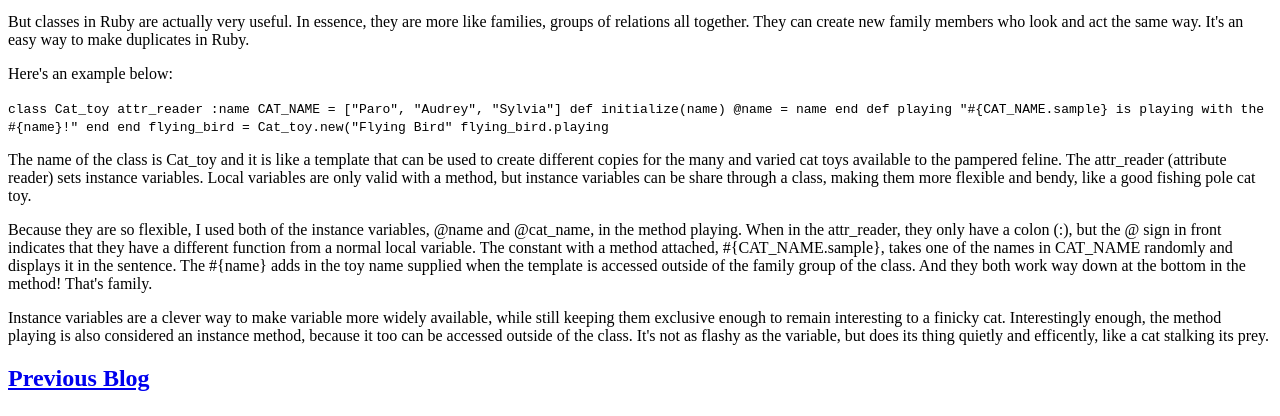
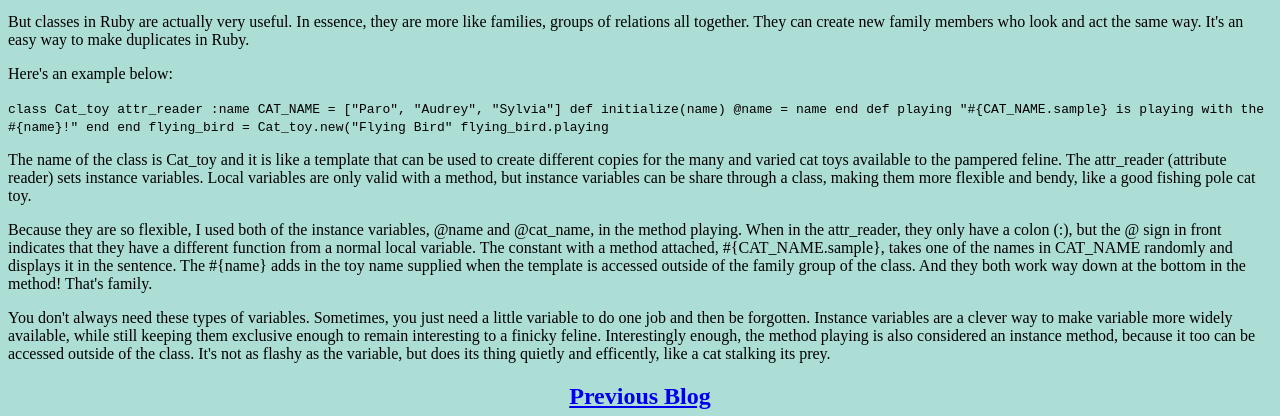
Before and after one commit to abriceland/abriceland.github.io, a plain HTML site: page blog/ruby-classes.html in a window 1280 px wide. Shown: the part 345-761 px from the top of the page. Drawn offline with Linux system fonts and the light colour scheme.

Commit message:
Make changes

```diff
--- a/blog/ruby-classes.html
+++ b/blog/ruby-classes.html
@@ -2,6 +2,8 @@
 <html>
 <head>
 	<title>Header</title>
+	   <meta charset="UTF-8">
+       <link rel="stylesheet" type="text/css" href="../../stylesheets/blog.css">
 </head>
 
 <body>
@@ -58,7 +60,7 @@
 			<p>Because they are so flexible, I used both of the instance variables, @name and @cat_name, in the method playing.  When in the attr_reader, they only have a colon (:), but the @ sign in front indicates that they have a different function from a normal local variable.  The constant with a method attached, #{CAT_NAME.sample}, takes one of the names in CAT_NAME randomly and displays it in the sentence.  The #{name} adds in the toy name supplied when the template is accessed outside of the family group of the class.  And they both work way down at the bottom in the method!  That's family.
 
 			</p>
-			<p>Instance variables are a clever way to make variable more widely available, while still keeping them exclusive enough to remain interesting to a finicky cat.  Interestingly enough, the method playing is also considered an instance method, because it too can be accessed outside of the class.  It's not as flashy as the variable, but does its thing quietly and efficently, like a cat stalking its prey.
+			<p>You don't always need these types of variables.  Sometimes, you just need a little variable to do one job and then be forgotten.  Instance variables are a clever way to make variable more widely available, while still keeping them exclusive enough to remain interesting to a finicky feline.  Interestingly enough, the method playing is also considered an instance method, because it too can be accessed outside of the class.  It's not as flashy as the variable, but does its thing quietly and efficently, like a cat stalking its prey.
 
 			</p>
 		</article>
```
Also changed, not shown: blog/enumerable_methods.html (+1 -1 lines).
